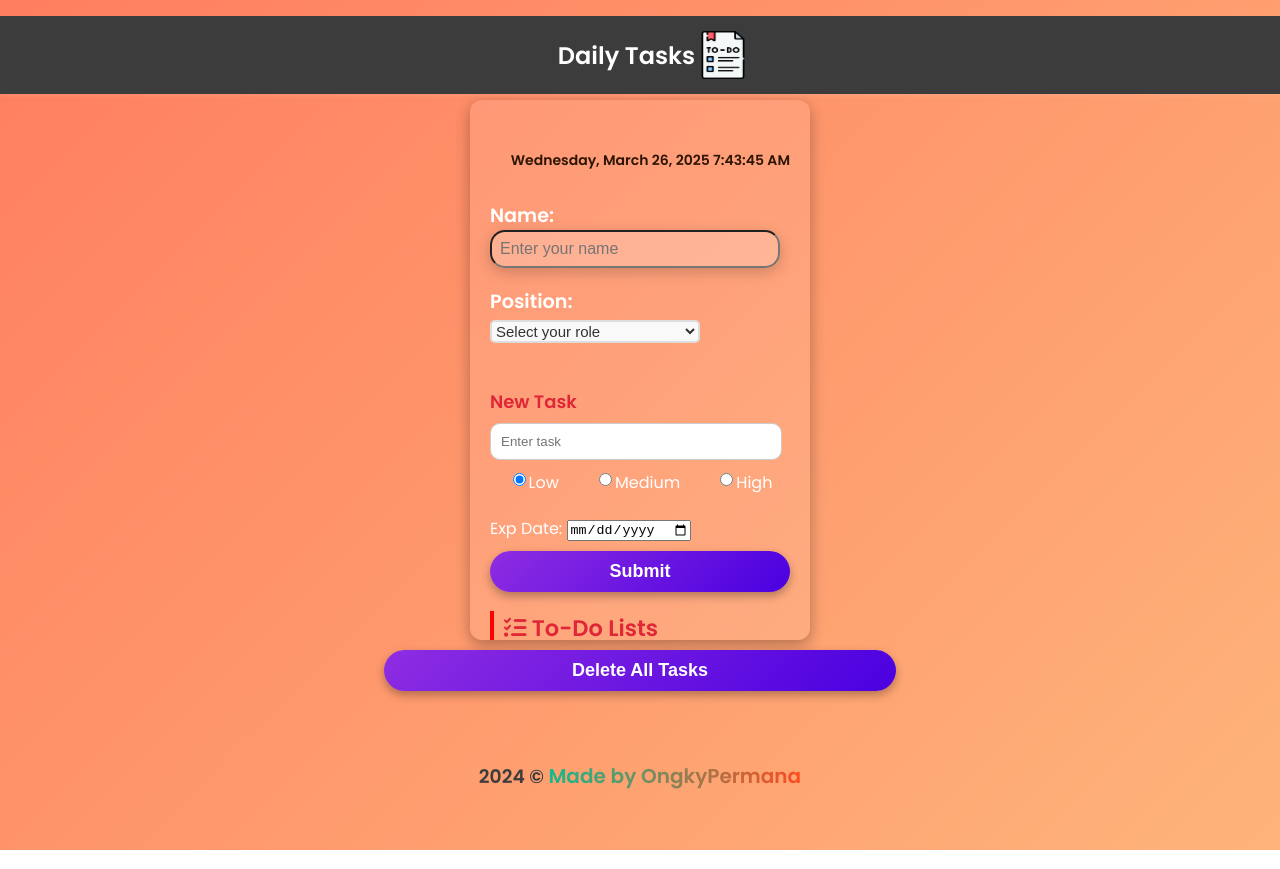
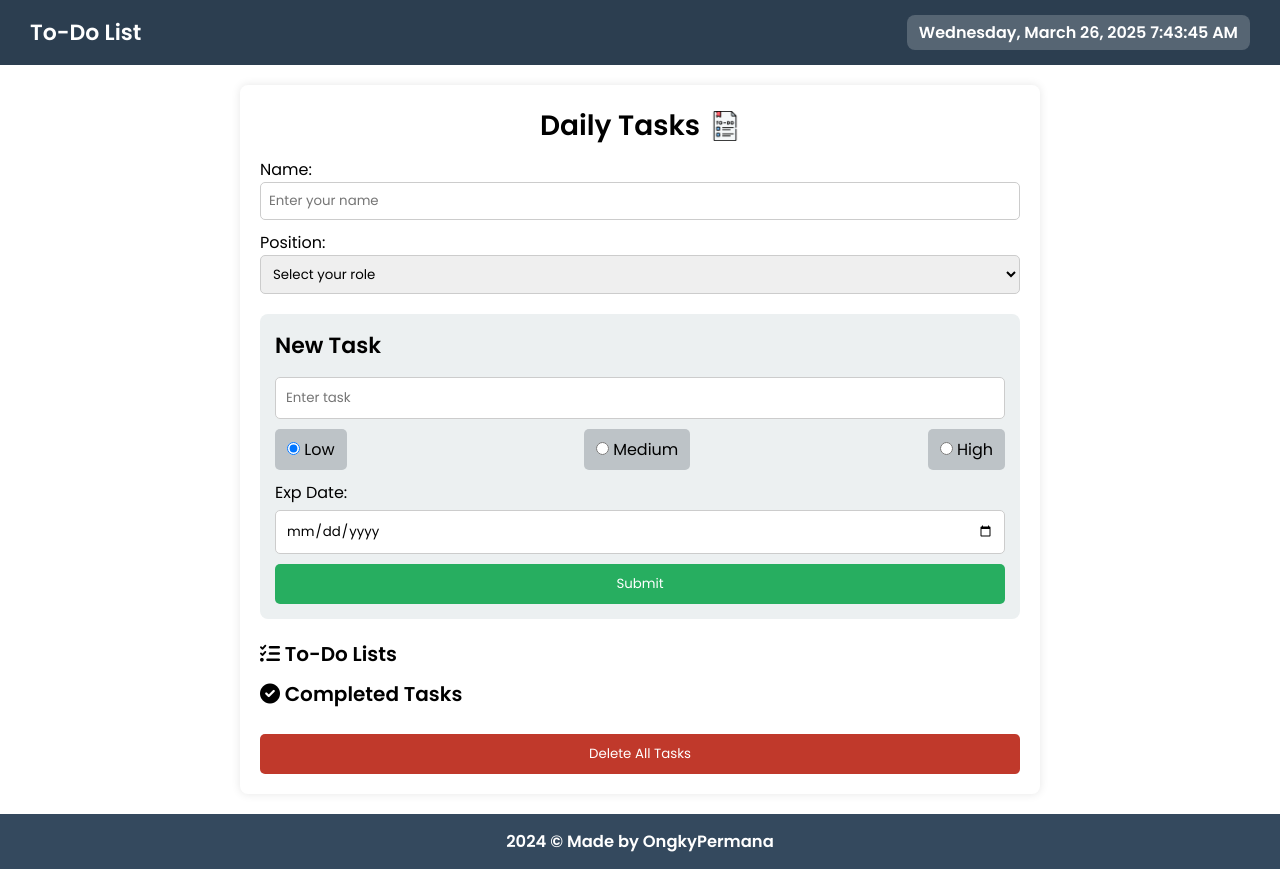
Before and after one commit to Ongky2910/todo-list-apps, a website: page index.html in a window 1280 px wide. Drawn offline with Linux system fonts and the light colour scheme.

Commit message:
Big Update on Todo list UI

```diff
--- a/index.html
+++ b/index.html
@@ -11,13 +11,16 @@
 </head>
 
 <body>
+    <!-- Navbar -->
+    <nav class="navbar">
+        <div class="logo">To-Do List</div>
+        <div class="clock" id="current-time"></div>
+    </nav>
+
     <div class="container">
         <header>
-            <h1>Daily Tasks<img src="/vecteezy_to-do-list-icon-design_31738279.png" /></h1>
+            <h1>Daily Tasks <img src="/vecteezy_to-do-list-icon-design_31738279.png" /></h1>
             <div class="profile-info">
-                <div class="time-info">
-                    <p id="current-time"></p>
-                </div>
                 <p>Name: <input type="text" id="profile-name" placeholder="Enter your name"></p>
                 <p class="profile-role">Position:
                     <select id="profile-role">
@@ -29,45 +32,52 @@
                         <option value="uxdesigner">UX Designer</option>
                     </select>
                 </p>
+            </div>
         </header>
+
         <main>
             <section class="new-task">
                 <h2>New Task</h2>
                 <input type="text" id="task-title" placeholder="Enter task">
-                <div class="task-options">
-                    <label>
-                        <input type="radio" name="priority" value="low" checked>
-                        Low
-                    </label>
-                    <label>
-                        <input type="radio" name="priority" value="medium">
-                        Medium
-                    </label>
-                    <label>
-                        <input type="radio" name="priority" value="high">
-                        High
-                    </label>
+                <div class="priority-options">
+                    <label><input type="radio" name="priority" value="low" checked> Low</label>
+                    <label><input type="radio" name="priority" value="medium"> Medium</label>
+                    <label><input type="radio" name="priority" value="high"> High</label>
+                </div>
+                <label for="due-date">Exp Date:</label>
+                <input type="date" id="due-date">
+                <button id="add-task">Submit</button>
             </section>
-            <label for="due-date">Exp Date:</label>
-            <input type="date" id="due-date">
-            <button id="add-task">Submit</button>
+
             <section class="task-list">
                 <h2><i class="fas fa-tasks"></i> To-Do Lists</h2>
                 <ul id="tasks"></ul>
                 <ul id="overdue-tasks"></ul>
+
                 <section class="done-list">
                     <h2><i class="fas fa-check-circle"></i> Completed Tasks</h2>
                     <ul id="done-tasks"></ul>
                 </section>
             </section>
+        </main>
+
+        <button id="delete-all-tasks">Delete All Tasks</button>
     </div>
-    <button id="delete-all-tasks">Delete All Tasks</button>
-    </main>
-    </div>
+
     <footer>
         <h3>2024 &copy; <span class="made">Made by OngkyPermana</span></h3>
     </footer>
+
     <script src="script.js"></script>
+    <script>
+        function updateClock() {
+            const now = new Date();
+            const options = { weekday: 'short', hour: '2-digit', minute: '2-digit', second: '2-digit' };
+            document.getElementById('current-time').textContent = now.toLocaleString('en-US', options);
+        }
+        setInterval(updateClock, 1000);
+        updateClock();
+    </script>
 </body>
 
 </html>
--- a/style.css
+++ b/style.css
@@ -1,256 +1,185 @@
-/* General */
-body {
+/* Import Font */
+@import url('https://fonts.googleapis.com/css2?family=Poppins:wght@300;400;600&display=swap');
 
-    flex-direction: column;
+* {
     margin: 0;
+    padding: 0;
+    box-sizing: border-box;
     font-family: 'Poppins', sans-serif;
-    background: linear-gradient(135deg, #ff7e5f, #feb47b);
+}
+
+/* Navbar */
+.navbar {
+    display: flex;
+    justify-content: space-between;
+    align-items: center;
+    background: #2c3e50;
     color: white;
+    padding: 15px 30px;
+    font-size: 18px;
+    font-weight: 600;
+}
+
+.navbar .logo {
+    font-size: 22px;
+    font-weight: bold;
+}
+
+.navbar .clock {
+    font-size: 16px;
+    background: rgba(255, 255, 255, 0.2);
+    padding: 5px 12px;
+    border-radius: 8px;
+}
+
+/* Container */
+.container {
+    max-width: 800px;
+    margin: 20px auto;
+    background: white;
+    padding: 20px;
+    border-radius: 8px;
+    box-shadow: 0px 0px 10px rgba(0, 0, 0, 0.1);
+}
+
+/* Header */
+header {
+    text-align: center;
+    margin-bottom: 20px;
+}
+
+header h1 {
+    font-size: 28px;
     display: flex;
     justify-content: center;
     align-items: center;
-    min-height: 100vh;
-    min-width: 10vh;
-    padding-top: 50px;
-    overflow: hidden;
+    gap: 10px;
 }
 
-.container {
-    flex: 1;
-    overflow-y: auto;
-    max-height: 500px;
-    background: rgba(255, 255, 255, 0.1);
-    padding: 20px;
-    border-radius: 12px;
-    width: 300px;
-    box-shadow: 0px 5px 15px rgba(0, 0, 0, 0.3);
+header img {
+    width: 30px;
+    height: auto;
 }
 
-/* Header */
-header h1 {
+/* Profile Info */
+.profile-info {
     display: flex;
-    position: fixed;
-    top: 0;
-    left: 0;
-    width: 100%;
-    background-color: #3c3c3c;
-    padding: 15px;
-    z-index: 1000;
-    text-align: center;
-    margin-bottom: 20px;
-    font-size: 25px;
-    font-weight: 600;
-    color: #fff;
-    box-shadow: 0 2px 4px rgba(255, 255, 255, 0.1);
+    flex-direction: column;
+    gap: 10px;
+    text-align: left;
+    margin-top: 10px;
 }
 
-img {
-    width: 7vh;
-    height: 6vh;
-    display: flex;
-    margin: 0 1px 0 25vh;
+.profile-info input,
+.profile-info select {
+    width: 100%;
+    padding: 8px;
+    border: 1px solid #ccc;
+    border-radius: 5px;
 }
 
-/* Information */
-.profile-info {
-    display: block;
-    text-align: left;
-    margin-bottom: 20px;
-    font-size: larger;
-    font-weight: 600;
-}
-
-.time-info p {
-    color: #2d1403;
-    font-weight: 1000;
-    font-size: 14px;
-    text-align: end;
-    margin-bottom: 30px;
-    margin-top: 30px;
-}
-/* Form */
-#profile-name {
-    background: rgba(255, 255, 255, 0.2);
-    width: 90%;
-    color: #333;
-    max-width: 400px;
-    font-size: 16px;
-    padding: 8px;
-    margin: auto;
-    border-radius: 15px;
-    box-shadow: 0px 4px 15px rgba(0, 0, 0, 0.2);
-}
-
-.profile-role {
-    margin-bottom: 30px;
-    width: 70%;
-}
-
-select {
-    margin-bottom: 15px;
-    width: 100%;
-    font-size: 15px;
-    font-family: Arial, sans-serif;
-    color: #333;
-    border: 2px solid #ddd;
-    border-radius: 5px;
-    background-color: #f9f9f9;
-    cursor: pointer;
-    outline: none;
-    transition: border-color 0.3s ease;
-}
-
-option {
-    padding: 10px;
-    font-size: 15px;
-}
-
-select:focus {
-    border-color: #66afe9;
-}
-
-select:hover {
-    border-color: #bbb;
-}
-
-/* Main Section */
-.new-task,
-.task-list,
-.done-list {
+/* New Task Section */
+.new-task {
+    background: #ecf0f1;
+    padding: 15px;
+    border-radius: 8px;
     margin-bottom: 20px;
 }
 
-.new-task h2,
-.done-list h2 {
-    font-size: 18px;
-    margin-bottom: 8px;
-    color: #df2737;
-}
-
-.new-task input {
-    width: 95%;
-    padding: 10px;
-    border-radius: 10px;
-    border: 1px solid #ccc;
+.new-task h2 {
+    font-size: 22px;
     margin-bottom: 10px;
 }
 
-.task-options {
-    display: flex;
-    justify-content: space-around;
+.new-task input[type="text"],
+.new-task input[type="date"] {
+    width: 100%;
+    padding: 10px;
+    border: 1px solid #ccc;
+    border-radius: 5px;
+    margin-top: 5px;
 }
 
-.task-options label {
+.priority-options {
     display: flex;
+    justify-content: space-between;
+    margin: 10px 0;
+}
+
+.priority-options label {
+    background: #bdc3c7;
+    padding: 8px 12px;
+    border-radius: 5px;
     cursor: pointer;
 }
 
-
-button {
+button#add-task {
     width: 100%;
+    background: #27ae60;
+    color: white;
     padding: 10px;
-    background: linear-gradient(135deg, #8e2de2, #4a00e0);
     border: none;
-    border-radius: 25px;
-    box-shadow: 0px 4px 10px rgba(0, 0, 0, 0.3);
-    transition: all 0.3s ease;
-    color: white;
+    border-radius: 5px;
     cursor: pointer;
-    font-size: 18px;
-    font-weight: bold;
+    margin-top: 10px;
 }
 
-button:hover {
-    transform: scale(0.95);
-    background-color: #4e2a84;
+button#add-task:hover {
+    background: #2ecc71;
 }
 
+/* Task List */
 .task-list {
-    color: #df2737;
-    border-left: 4px solid red;
-    padding-left: 10px;
-    font-size: 15px;
+    margin-top: 20px;
 }
 
-.due-date {
-    color: #df2737;
+.task-list h2 {
+    font-size: 20px;
+    margin-bottom: 10px;
 }
 
-
-ul {
-
-    overflow-y: auto;
+#tasks,
+#overdue-tasks,
+#done-tasks {
     list-style: none;
     padding: 0;
 }
 
-li {
-    overflow-y: auto;
-    background-color: rgba(255, 255, 255, 0.2);
-    margin-bottom: 10px;
-    padding: 10px;
-    border-radius: 8px;
+#tasks li,
+#overdue-tasks li,
+#done-tasks li {
+    background: #f8f9fa;
+    padding: 12px;
+    margin: 5px 0;
+    border-radius: 5px;
+    display: flex;
+    justify-content: space-between;
+    align-items: center;
+    border-left: 5px solid #3498db;
 }
 
-li.completed {
-    text-decoration: line-through;
-    opacity: 0.6;
+/* Delete All Tasks */
+button#delete-all-tasks {
+    width: 100%;
+    background: #c0392b;
+    color: white;
+    padding: 10px;
+    border: none;
+    border-radius: 5px;
+    cursor: pointer;
+    margin-top: 15px;
 }
 
-li button {
-
-    padding: 5px 10px;
-    background-color: #ff4b2b;
-    border: none;
-    border-radius: 8px;
-    color: white;
-    cursor: pointer;
-    font-size: 14px;
+button#delete-all-tasks:hover {
+    background: #e74c3c;
 }
 
 /* Footer */
-h3 {
+footer {
     text-align: center;
-    margin-top: 70px;
-    margin-bottom: 10px;
-    color: #3c3c3c;
+    margin-top: 20px;
+    padding: 15px;
+    background: #34495e;
+    color: white;
+    font-size: 14px;
 }
-
-.made {
-    font-size: 20px;
-    background: linear-gradient(90deg, #13ba8d, #ff4b1f);
-    background-clip: text;
-    color: transparent;
-}
-
-@media (max-width: 2005px) {
-    header h1 {
-        position: fixed;
-        width: 100%;
-        background-color: #3c3c3c;
-        padding: 15px;
-        z-index: 1000;
-        justify-content: center;
-        align-items: center;
-    }
-
-img{
-    margin: 0 1px 0 0;
-}
-
-    .new-task input {
-        width: 90%;
-    }
-
-    header h1 {
-        font-size: 24px;
-    }
-
-    button {
-        width: 100%;
-        margin-top: 10px;
-    }
-    #delete-all-tasks{
-        width: 40%;
-    }
-    }
```
Also changed, not shown: package.json (added, +20 -0 lines).
